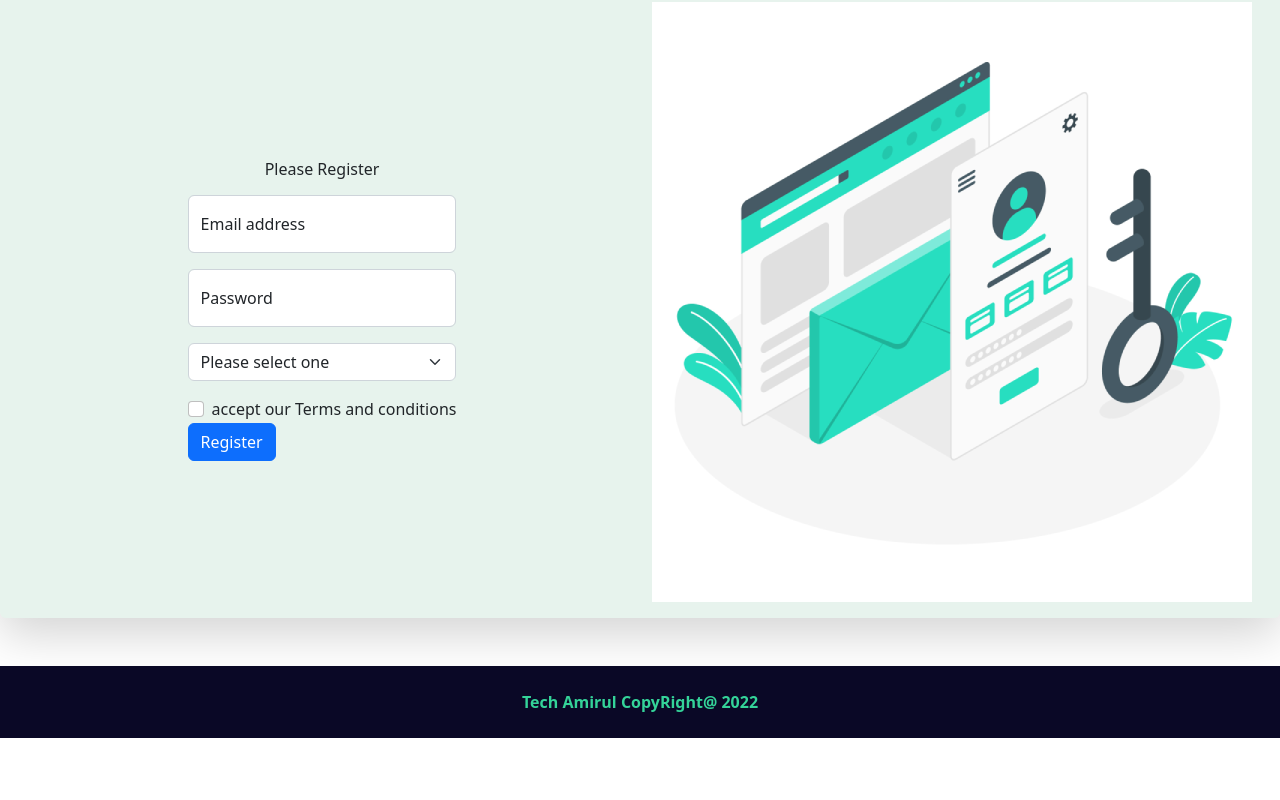
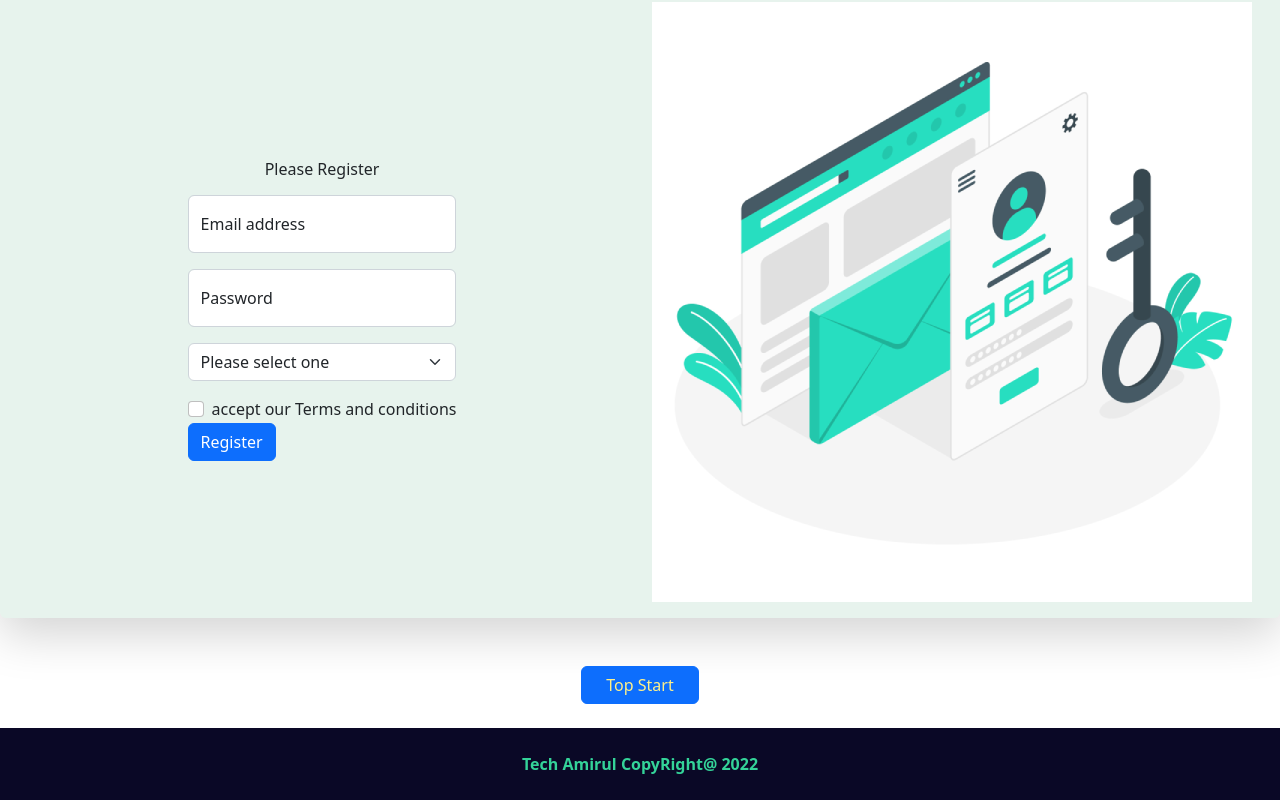
Before and after one commit to amirulislam26/nike-react, a plain HTML site: page index.html in a window 1280 px wide. Shown: the part 4462-5262 px from the top of the page. Before the commit the page ends 5200 px from the top, so only its background shows below. Drawn offline with nearby package versions, Linux system fonts and the light colour scheme.

Commit message:
added my start button commit

```diff
--- a/index.html
+++ b/index.html
@@ -375,6 +375,9 @@
 
         </div>
     </section>
+    <div class="text-center align-items-center">
+        <a class="btn btn-primary text-yellow-200 mb-4 px-6" href="#Home">Top Start</a>
+    </div>
     <footer class="text-center align-items-center text-emerald-400 p-4 font-bold bg-[#0a0826]">Tech Amirul CopyRight@ 2022</footer>
     <script src="https://cdn.jsdelivr.net/npm/bootstrap@5.2.1/dist/js/bootstrap.bundle.min.js" integrity="sha384-u1OknCvxWvY5kfmNBILK2hRnQC3Pr17a+RTT6rIHI7NnikvbZlHgTPOOmMi466C8" crossorigin="anonymous"></script>
   </body>
```
